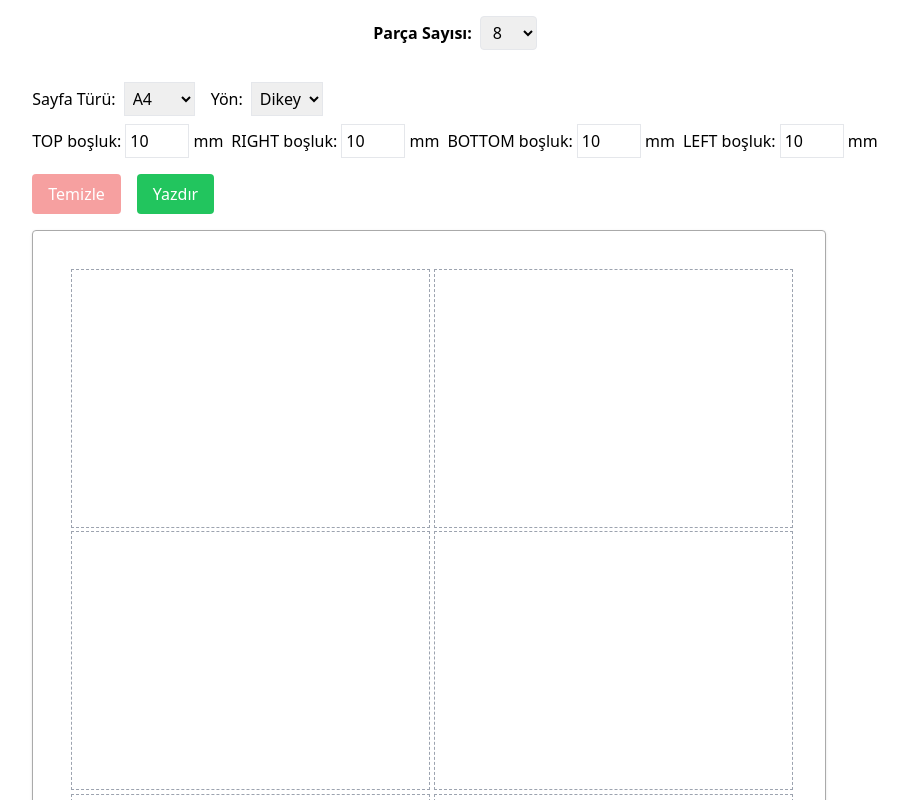
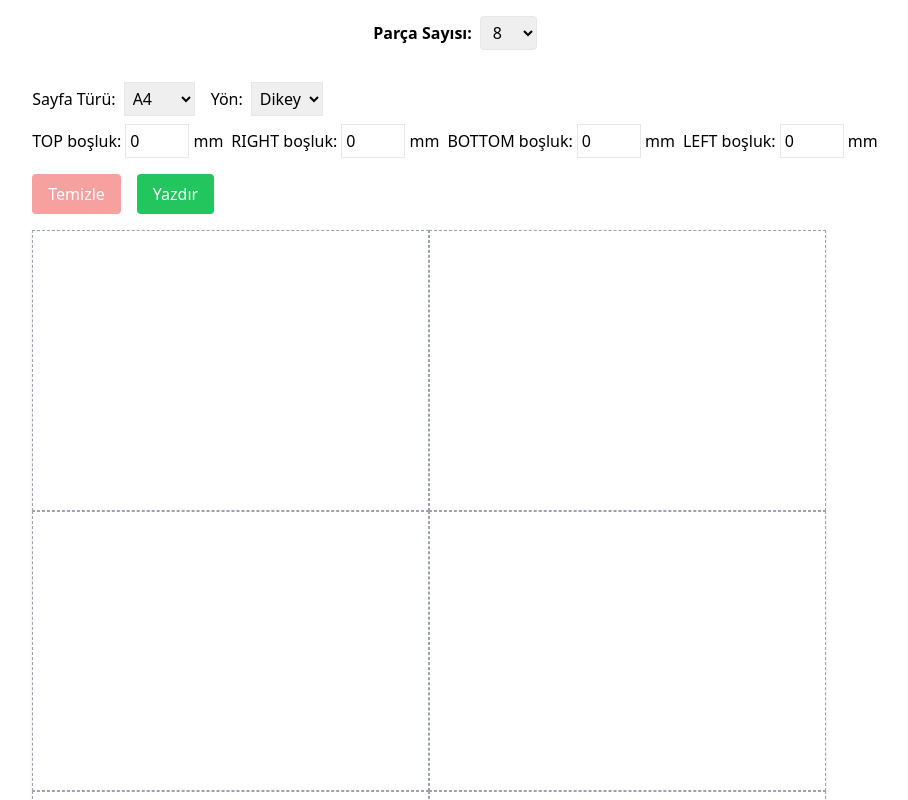
Before and after one commit to semanurerciyes/kargo-etiketi, a Next.js app: page / in a window 1280 px wide. Shown: the top 800 px of the page, without its empty margins (185-1093 px from the left). Built offline with nearby package versions, Linux system fonts and the light colour scheme.

Commit message:
Update PaperLayout.tsx

```diff
--- a/components/PaperLayout.tsx
+++ b/components/PaperLayout.tsx
@@ -3,7 +3,7 @@
 import React, { useState, useEffect } from "react";
 
 const defaultPaperSizes = {
-  A4: { width: 210, height: 294 },
+  A4: { width: 210, height: 297 },
   A5: { width: 148, height: 210 },
   Label: { width: 100, height: 150 },
 };
@@ -27,7 +27,7 @@ export default function PaperLayout({
 }: Props) {
   const [selectedPaperSize, setSelectedPaperSize] = useState<keyof typeof defaultPaperSizes>(paperSize);
   const [customSize, setCustomSize] = useState(defaultPaperSizes[paperSize]);
-  const [margin, setMargin] = useState({ top: 10, right: 10, bottom: 10, left: 10 });
+  const [margin, setMargin] = useState({ top: 0, right: 0, bottom: 0, left: 0 });
   const [selectedIndex, setSelectedIndex] = useState<number | null>(null);
 
   const isCellEmpty = (i: number) => images[i] === null;
@@ -55,6 +55,9 @@ export default function PaperLayout({
   const cellHeight = contentHeight / rows;
 
   useEffect(() => {
+    document.body.classList.remove("portrait", "landscape");
+    document.body.classList.add(orientation);
+
     const handlePaste = (e: ClipboardEvent) => {
       const file = e.clipboardData?.files[0];
       if (file && file.type.startsWith("image/") && selectedIndex !== null && isCellEmpty(selectedIndex)) {
@@ -71,7 +74,7 @@ export default function PaperLayout({
     return () => {
       window.removeEventListener("paste", handlePaste as EventListener);
     };
-  }, [selectedIndex, setImages]);
+  }, [orientation, selectedIndex, setImages]);
 
   const handleClear = () => {
     if (selectedIndex !== null && images[selectedIndex]) {
@@ -84,17 +87,7 @@ export default function PaperLayout({
   };
 
   const handlePrint = () => {
-    if (orientation === "landscape") {
-      document.body.classList.add("print-landscape");
-    } else {
-      document.body.classList.remove("print-landscape");
-    }
-
     window.print();
-
-    setTimeout(() => {
-      document.body.classList.remove("print-landscape");
-    }, 1000);
   };
 
   return (
@@ -170,10 +163,10 @@ export default function PaperLayout({
         </button>
       </div>
 
-      {/* Kağıt Alanı */}
+      {/* Etiket Alanı */}
       <div
         id="etiket-pdf"
-        className="bg-white shadow rounded relative"
+        className="bg-white shadow relative"
         style={{
           width: `${pageWidth}mm`,
           height: `${pageHeight}mm`,
@@ -182,11 +175,10 @@ export default function PaperLayout({
           paddingBottom: `${margin.bottom}mm`,
           paddingLeft: `${margin.left}mm`,
           boxSizing: "border-box",
-          border: "1px solid #aaa",
           display: "grid",
           gridTemplateColumns: `repeat(${cols}, 1fr)`,
           gridTemplateRows: `repeat(${rows}, 1fr)`,
-          gap: "1mm",
+          gap: "0mm", // referans çizgisiz tam otursun
         }}
       >
         {Array.from({ length: partCount }, (_, i) => (
```
